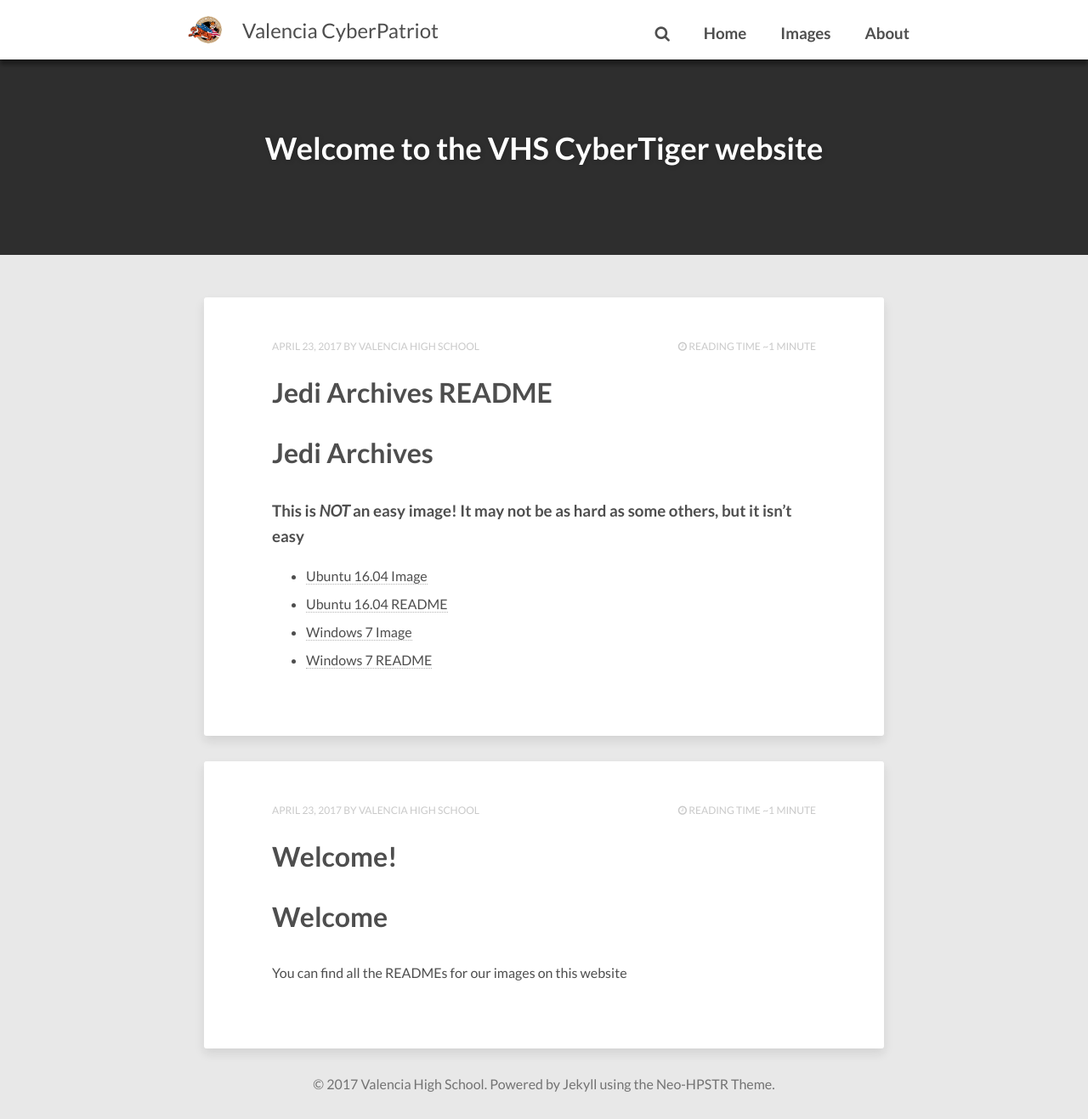
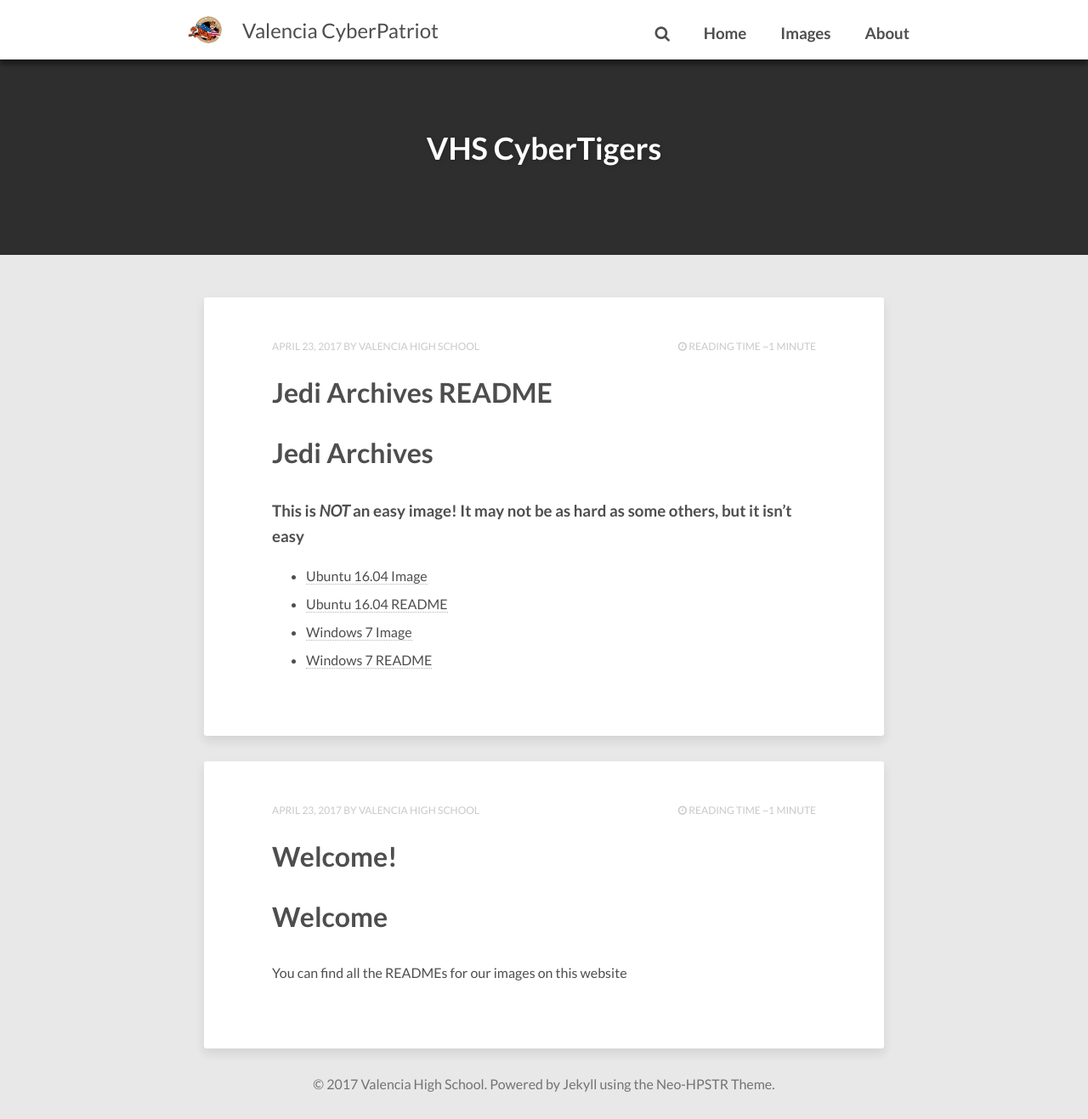
Before and after one commit to cool00geek/vhscyberpatriot, a Jekyll site: the page built from index.html, in a window 1280 px wide and 1317 px high. Shown: the whole window at 85% size. Built offline with Jekyll 4.4.1, drawn with Linux system fonts in a browser that asks for light colours; nearby versions of some CDN libraries; the list of posts is cut into pages by our own code; comment, search, counter and statistics services are not loaded.

Commit message:
Update index.html

```diff
--- a/index.html
+++ b/index.html
@@ -1,6 +1,6 @@
 ---
 layout: home
-title: "Welcome to the VHS CyberTiger website"
+title: "VHS CyberTigers"
 description: "You can find all the public resources for our CyberTigers here"
 tags: [CyberPatriot, VHS]
 comments: false
```
